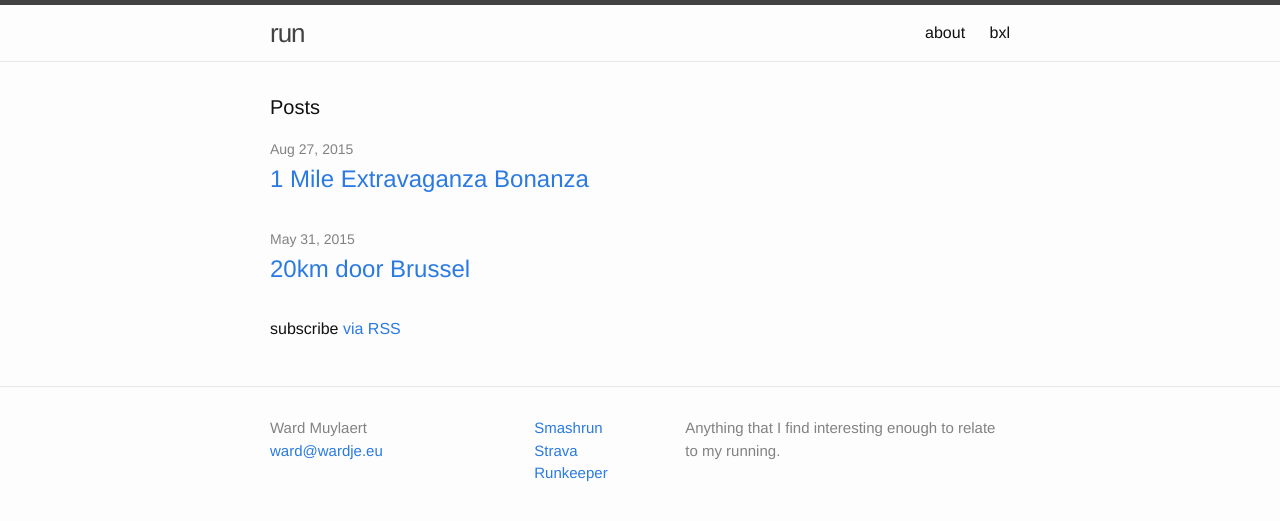
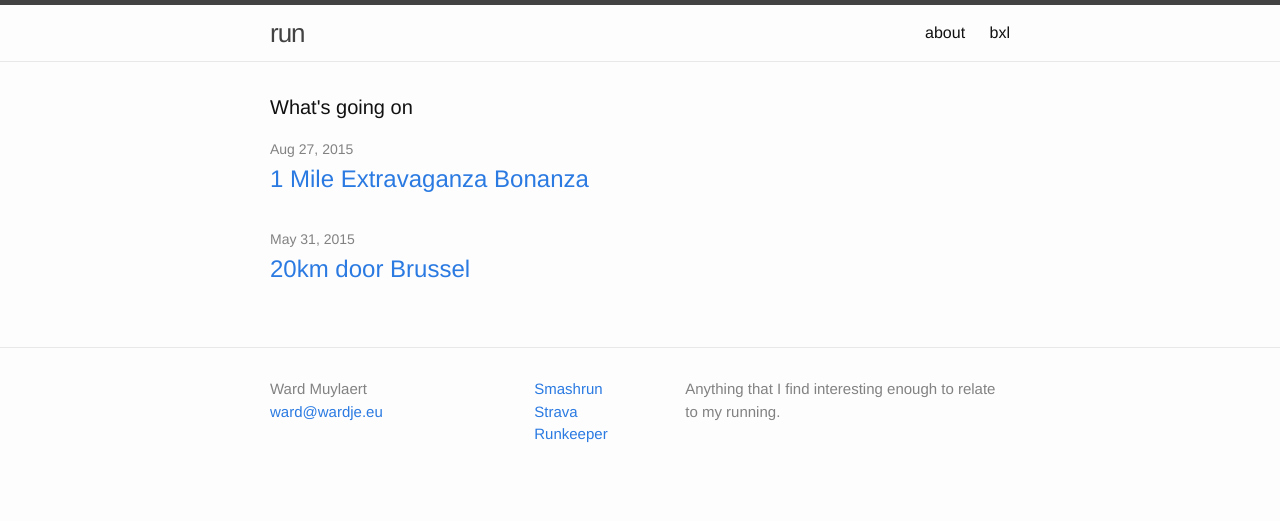
Before and after one commit to ward/run, a Jekyll site: the page built from index.html, in a window 1280 px wide. Shown: the top 521 px of the page. Built offline with Jekyll 4.4.1, drawn with Linux system fonts in a browser that asks for light colours.

Commit message:
Hide rss link, change title for posts overview

```diff
--- a/index.html
+++ b/index.html
@@ -4,7 +4,7 @@ layout: default
 
 <div class="home">
 
-  <h1 class="page-heading">Posts</h1>
+  <h1 class="page-heading">What's going on</h1>
 
   <ul class="post-list">
     {% for post in site.posts %}
@@ -18,6 +18,8 @@ layout: default
     {% endfor %}
   </ul>
 
+  <!--
   <p class="rss-subscribe">subscribe <a href="{{ "/feed.xml" | prepend: site.baseurl }}">via RSS</a></p>
+  -->
 
 </div>
```
